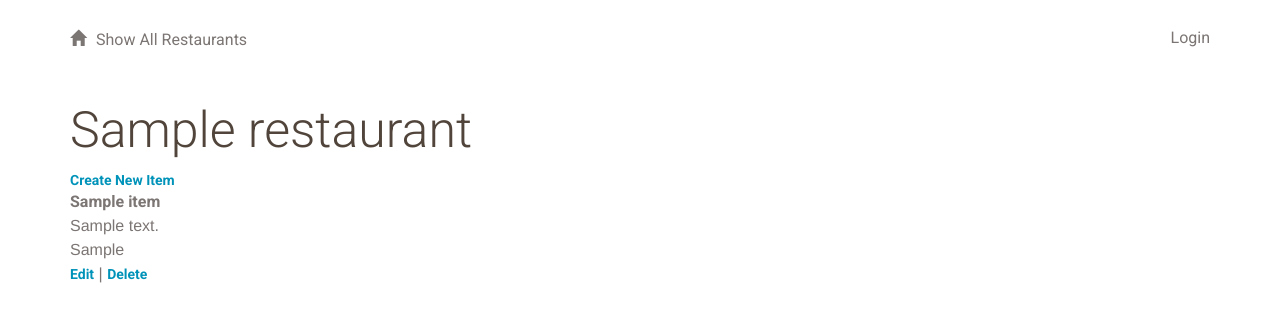
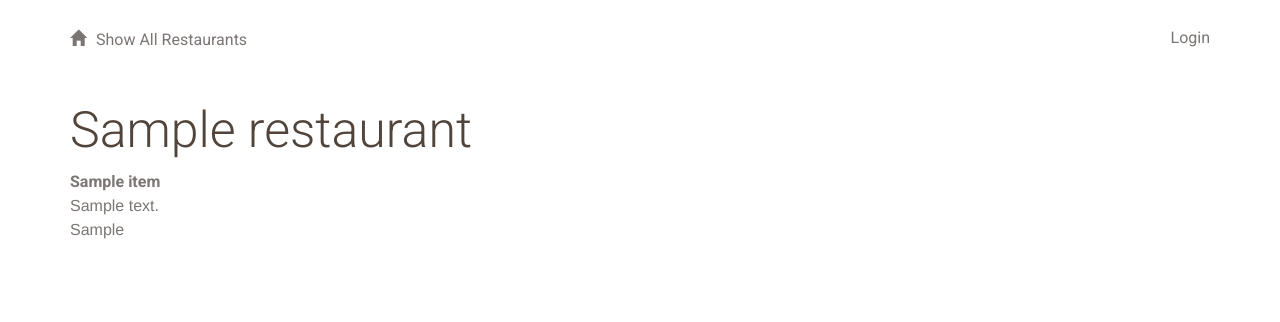
Before and after one commit to rSkogeby/flake-app, a Flask app: page /restaurant/1/ in a window 1280 px wide. Shown: the top 322 px of the page. Run offline with Flask 2, Linux system fonts and the light colour scheme; tables that the repository leaves empty hold one stand-in row (values such as "Sample post"); parts of the project's set-up code (start-up, migrations or seed data) failed here and were passed over; some libraries are stand-ins or nearby versions.

Commit message:
Remove links to create, edit and delete items

```diff
--- a/templates/publicshowmenu.html
+++ b/templates/publicshowmenu.html
@@ -11,17 +11,12 @@
         {% endif %}
         {% endwith %}</p>
 
-        <a href = '{{url_for('newMenuItem', restaurant_id = restaurant.id) }}'>
-Create New Item</a>
     {% for i in items %}
     <div>
-        <p><strong>{{i.name}}</strong><br/>
-        {{i.description}}<br/>
-        {{i.price}}<br/>
-        <a href={{url_for('editMenuItem',
-        restaurant_id=restaurant.id, menu_id=i.id)}}>Edit</a> |
-        <a href={{url_for('deleteMenuItem',
-        restaurant_id=restaurant.id, menu_id=i.id)}}>Delete</a>
+        <p>
+            <strong>{{i.name}}</strong><br/>
+            {{i.description}}<br/>
+            {{i.price}}<br/>
         </p>
 
     </div>
--- a/templates/publicshowrestaurants.html
+++ b/templates/publicshowrestaurants.html
@@ -13,9 +13,7 @@
 
     {% for restaurant in restaurant_list %}
         <p>{{restaurant.name}}<br/>
-        <a href={{url_for('showMenu', restaurant_id=restaurant.id)}}>menu</a> |
-        <a href={{url_for('editRestaurant', restaurant_id=restaurant.id)}}>edit</a> |
-        <a href={{url_for('deleteRestaurant', restaurant_id=restaurant.id)}}>delete</a>
+            <a href={{url_for('showMenu', restaurant_id=restaurant.id)}}>menu</a>
         </p>
     {% endfor %}
 
```
